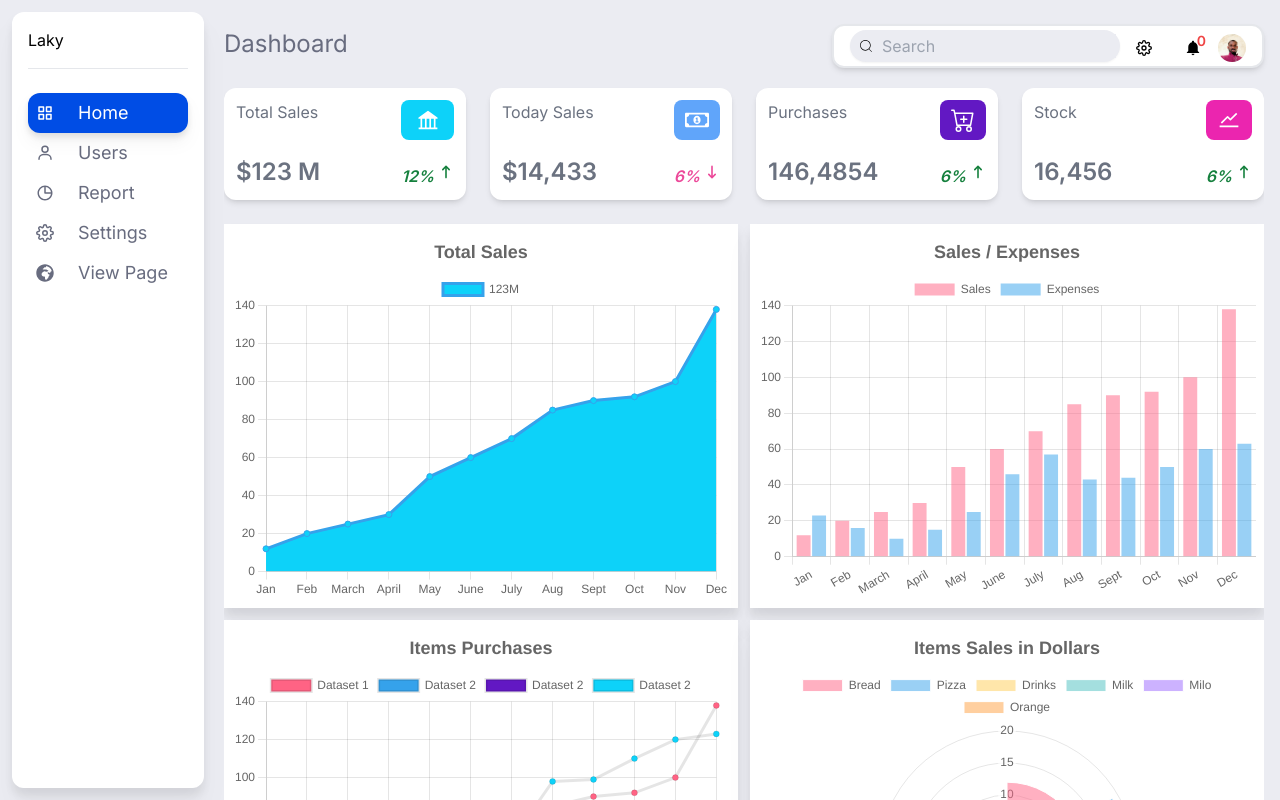
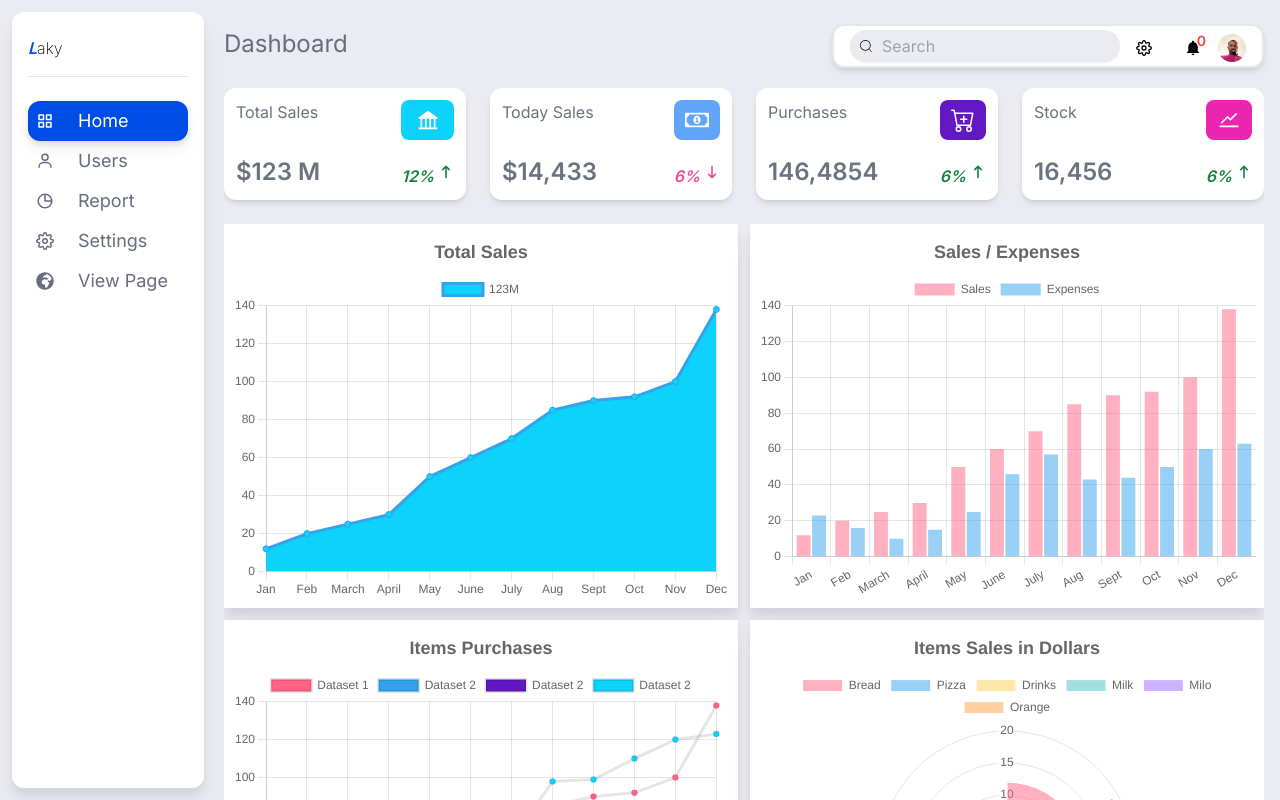
Before and after one commit to kusiLaw/next_dashboard, a Next.js app: page /dashboard in a window 1280 px wide. Shown: the top 800 px of the page. Built offline with nearby package versions, Linux system fonts and the light colour scheme; what tailwindcss-animated would draw is missing.

Commit message:
Remove nav collapse button
- replace it functions with mouse events
- it used names replace with mouseControlNav

```diff
--- a/app/dashboard/page.js
+++ b/app/dashboard/page.js
@@ -48,7 +48,6 @@ export default function Home() {
       </section>
 
       <section  className='grid py-3  gap-3 grid-cols-1 md:grid-cols-2 h-full w-full overflow-hidden  '>
-      {/* <section  className='flex flex-wrap flex-[1_1_100%] py-3   gap-3  h-full overflow-hidden  '> */}
 
         <div  className='p-2 flex justify-center items-center  w-auto  h-fit drop-shadow-xl bg-white  duration-500'>
            <AreaChart />
--- a/app/dashboard/provider.js
+++ b/app/dashboard/provider.js
@@ -5,7 +5,7 @@ import { getUserDefaultSettings } from '@/utils/localStorage'
 // All shared data use by dashboard only should be here ..
 export const navMountContext = createContext()
 export const toggleBtnContext = createContext()
-export const navControllerButtonContext = createContext()
+export const navMouseControlContext = createContext()
 export const  navCollapseContext = createContext()
 
 
@@ -16,17 +16,17 @@ export const  navCollapseContext = createContext()
 
  const [navMount, setNavMount]  = useState( initialData.navMount )  //default : true
  const [displayToggleBtn, setDisplayToggleBtn] = useState( initialData.displayToggleBtn  )
- const [displayNavControllerButton, setNavControllerButton] = useState( initialData.displayNavControllerButton )
+ const [mouseControlNav, setMouseControlNav] = useState( initialData.mouseControlNav )
  const [navCollapse, setNavCollapse] = useState( initialData.navCollapse )
 
  return (
  <navMountContext.Provider value={{navMount, setNavMount}}>
     <toggleBtnContext.Provider value={{displayToggleBtn, setDisplayToggleBtn}}>
-       <navControllerButtonContext.Provider  value={{displayNavControllerButton, setNavControllerButton}} >
+       <navMouseControlContext.Provider  value={{mouseControlNav, setMouseControlNav}} >
           <navCollapseContext.Provider value={{navCollapse, setNavCollapse}}>
              {children}
           </navCollapseContext.Provider>
-       </navControllerButtonContext.Provider>
+       </navMouseControlContext.Provider>
     </toggleBtnContext.Provider>
  </navMountContext.Provider>
  )
--- a/components/nav/desktop.js
+++ b/components/nav/desktop.js
@@ -1,41 +1,23 @@
 'use client'
 import React, { useState, useContext } from 'react'
 import { BiCollapse, BiExpand } from 'react-icons/bi';
-import { navControllerButtonContext } from '@/app/dashboard/provider';
+import { navMouseControlContext } from '@/app/dashboard/provider';
 import { storeUserDefaultSettings } from '@/utils/localStorage';
 import Nav from './nav';
 
 const DesktopNav = ({navCollapse, setNavCollapse}) => {
-  const {displayNavControllerButton} = useContext(navControllerButtonContext)
+  const {mouseControlNav} = useContext(navMouseControlContext)
 
 
   return (
 
      <nav className={`flex flex-col ${navCollapse ? `w-[4rem]`:`w-[12rem]`} dark:text-white   bg-white dark:bg-dark_color p-4 rounded-xl drop-shadow-xl
-     h-full animate-fade-right animate-delay-500  ease-in-out duration-500`}>
-
-      <div className='flex flex-col gap-3  pb-4 mb-6 border-1 border-b transition duration-1000'>
-        { displayNavControllerButton &&
-            <div className='flex  w-full justify-between  dark:text-white animate-fadeIn'>
-                <div onClick={() => {
-                        setNavCollapse(false)
-                        storeUserDefaultSettings('navCollapse', false)
-                     }}
-                     className={` ${navCollapse ?  ``: `hidden`} flex ml-1  	 text-xl`}>
-                   <BiExpand/>
-                </div>
-
-                <div onClick={() => {
-                     setNavCollapse(true)
-                     storeUserDefaultSettings('navCollapse', true)
-                     }}
-                     className={`${navCollapse ?  `hidden`: ``} text-xl justify-self-end	`}>
-                 <BiCollapse/>
-                </div>
-            </div>
-         }
-
-         <h1 className='dark:text-white  '>Laky</h1>
+       h-full animate-fade-right animate-delay-500  ease-in-out duration-500`}
+       onMouseLeave={() => { mouseControlNav & setNavCollapse(true) }}
+       onMouseEnter={() => { mouseControlNav & setNavCollapse(false)  }}        >
+      <div className='flex flex-col gap-3  pb-4 mb-6 border-1 border-b transition duration-1000 mt-2'>
+              <h1 className='dark:text-white  font-extralight'><span className='text-blue_contest italic
+              font-semibold' >L</span>aky</h1>
       </div>
        <Nav navCollapse={navCollapse} />
     </nav>
--- a/components/page_settings/NavExpandController.js
+++ b/components/page_settings/NavExpandController.js
@@ -1,18 +1,18 @@
 import React,{useContext} from 'react'
 import ToggleSwitch from '../toggle_switch/switch'
-import { navControllerButtonContext } from '@/app/dashboard/provider'
+import { navMouseControlContext } from '@/app/dashboard/provider'
 
 const NavExpandController = () => {
- const {displayNavControllerButton, setNavControllerButton} = useContext(navControllerButtonContext)
+ const {mouseControlNav, setMouseControlNav} = useContext(navMouseControlContext)
 
 
  return (
   <div >
     <ToggleSwitch
     name = {'Nav Controller'}
-    checked = {displayNavControllerButton}
-    onChangeFn ={setNavControllerButton}
-    extra = {{cache : true, storageKey : 'displayNavControllerButton'}}
+    checked = {mouseControlNav}
+    onChangeFn ={setMouseControlNav}
+    extra = {{cache : true, storageKey : 'mouseControlNav'}}
     />
   </div>
 )
--- a/utils/localStorage.js
+++ b/utils/localStorage.js
@@ -6,7 +6,7 @@ export const getDashboardLocalSettings = () => {
  return localStorage.getItem("dashboardDefaultSettings") ||
  `{"navMount" : "true",
  "displayToggleBtn" : "false",
- "displayNavControllerButton" : "false",
+ "mouseControlNav" : "false",
  "navCollapse" : "false"}`;
 }
 
```
Also changed, not shown: components/dashbord/dashboard.js (+0 -11 lines).
